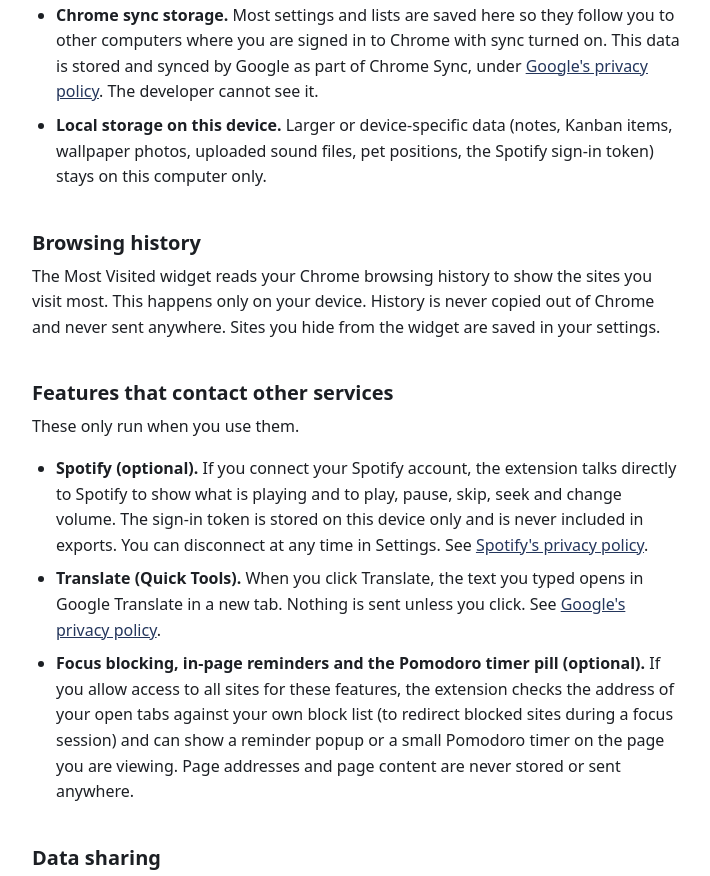
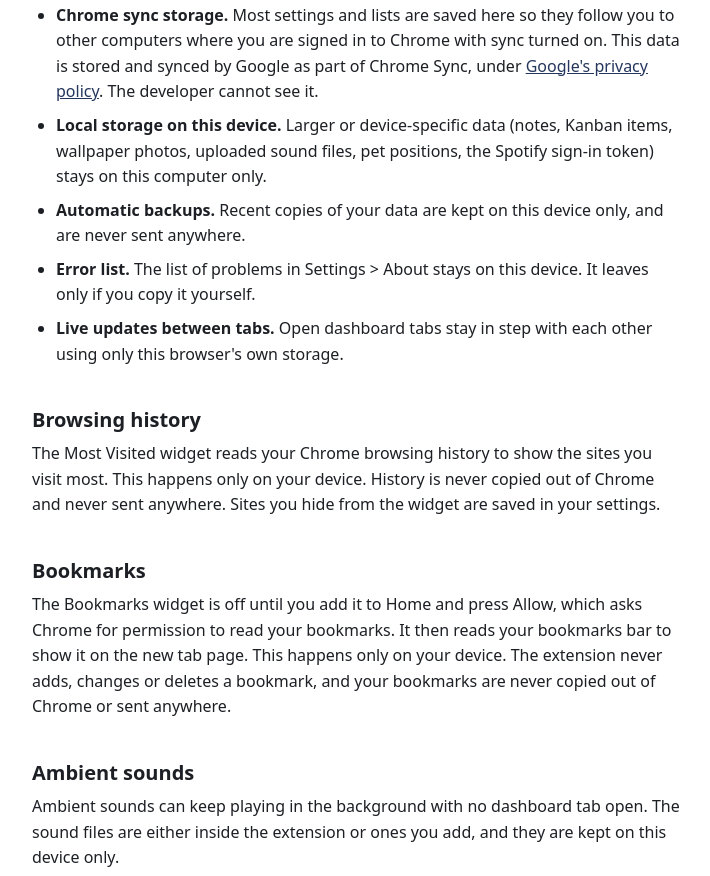
Before and after one commit to yap-wei-xing/Privacy-Policy-for-Glancewell, a plain HTML site: page index.html in a window 1280 px wide. Shown: the part 444-1320 px from the top of the page, without its empty margins (284-994 px from the left). Drawn offline with Linux system fonts and the light colour scheme.

Commit message:
Privacy policy: 1.6.6 update (automatic backups, error list, live updates between tabs, Bookmarks, ambient sounds, launcher, in-page reminders only on allowed sites)
Co-Authored-By: Claude Opus 5.5 <noreply@anthropic.com>

```diff
--- a/index.html
+++ b/index.html
@@ -57,7 +57,7 @@
 <body>
   <main>
     <h1>Glancewell Privacy Policy</h1>
-    <p class="meta">Last updated: October 18, 2026. Developer: Yap Wei Xing.</p>
+    <p class="meta">Last updated: November 22, 2026. Developer: Yap Wei Xing.</p>
 
     <p>Glancewell replaces Chrome's new tab page with a personal dashboard (tasks, calendar, notes, links, habits, timers, ambient sounds and similar tools). In short:</p>
     <ul>
@@ -71,18 +71,30 @@
     <ul>
       <li><strong>Chrome sync storage.</strong> Most settings and lists are saved here so they follow you to other computers where you are signed in to Chrome with sync turned on. This data is stored and synced by Google as part of Chrome Sync, under <a href="https://policies.google.com/privacy">Google's privacy policy</a>. The developer cannot see it.</li>
       <li><strong>Local storage on this device.</strong> Larger or device-specific data (notes, Kanban items, wallpaper photos, uploaded sound files, pet positions, the Spotify sign-in token) stays on this computer only.</li>
+      <li><strong>Automatic backups.</strong> Recent copies of your data are kept on this device only, and are never sent anywhere.</li>
+      <li><strong>Error list.</strong> The list of problems in Settings &gt; About stays on this device. It leaves only if you copy it yourself.</li>
+      <li><strong>Live updates between tabs.</strong> Open dashboard tabs stay in step with each other using only this browser's own storage.</li>
     </ul>
 
     <h2>Browsing history</h2>
     <p>The Most Visited widget reads your Chrome browsing history to show the sites you visit most. This happens only on your device. History is never copied out of Chrome and never sent anywhere. Sites you hide from the widget are saved in your settings.</p>
+
+    <h2>Bookmarks</h2>
+    <p>The Bookmarks widget is off until you add it to Home and press Allow, which asks Chrome for permission to read your bookmarks. It then reads your bookmarks bar to show it on the new tab page. This happens only on your device. The extension never adds, changes or deletes a bookmark, and your bookmarks are never copied out of Chrome or sent anywhere.</p>
+
+    <h2>Ambient sounds</h2>
+    <p>Ambient sounds can keep playing in the background with no dashboard tab open. The sound files are either inside the extension or ones you add, and they are kept on this device only.</p>
 
     <h2>Features that contact other services</h2>
     <p>These only run when you use them.</p>
     <ul>
       <li><strong>Spotify (optional).</strong> If you connect your Spotify account, the extension talks directly to Spotify to show what is playing and to play, pause, skip, seek and change volume. The sign-in token is stored on this device only and is never included in exports. You can disconnect at any time in Settings. See <a href="https://www.spotify.com/legal/privacy-policy/">Spotify's privacy policy</a>.</li>
       <li><strong>Translate (Quick Tools).</strong> When you click Translate, the text you typed opens in Google Translate in a new tab. Nothing is sent unless you click. See <a href="https://policies.google.com/privacy">Google's privacy policy</a>.</li>
-      <li><strong>Focus blocking, in-page reminders and the Pomodoro timer pill (optional).</strong> If you allow access to all sites for these features, the extension checks the address of your open tabs against your own block list (to redirect blocked sites during a focus session) and can show a reminder popup or a small Pomodoro timer on the page you are viewing. Page addresses and page content are never stored or sent anywhere.</li>
+      <li><strong>Focus blocking, in-page reminders and the Pomodoro timer pill (optional).</strong> If you allow access to all sites for these features, the extension checks the address of your open tabs against your own block list (to redirect blocked sites during a focus session) and can show a reminder popup or a small Pomodoro timer on the page you are viewing. These appear only on websites you allow, and the extension reads nothing from the page. Page addresses and page content are never stored or sent anywhere.</li>
     </ul>
+
+    <h2>Launcher</h2>
+    <p>The launcher is a search bar you open with a shortcut. What you type is sent only when you press Enter, and only to your own default search engine through Chrome. Your browsing history and Quick Links are read on your device to suggest results and are never sent anywhere. When it opens over a website it cannot read the page.</p>
 
     <h2>Data sharing</h2>
     <p>The developer does not collect, sell, rent or share your data with anyone. Data only reaches Google (through Chrome Sync, or Google Translate when you click Translate) or Spotify (when you connect it) as described above.</p>
```
